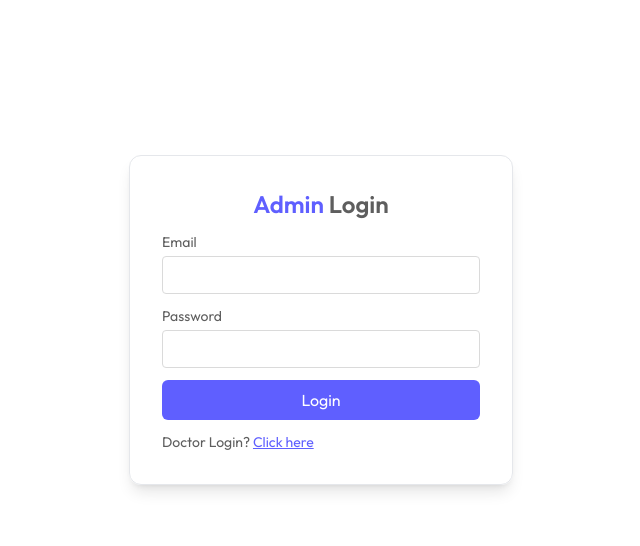
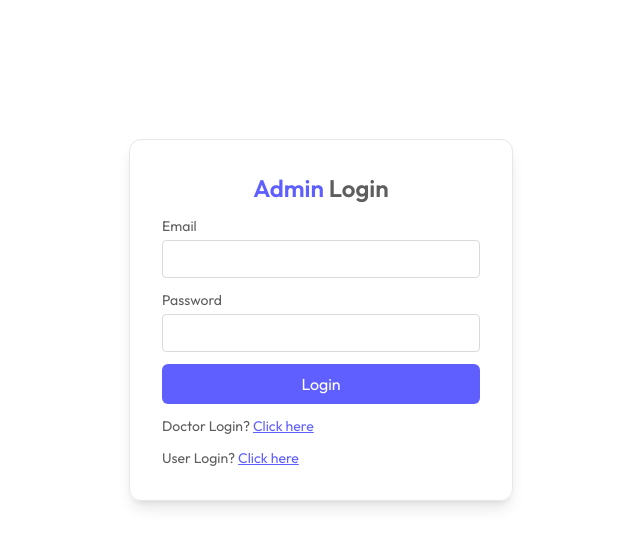
Before and after one commit to chiragsingh4560/Prescripto, a React (Vite) app in the folder admin/: page /doctor-profile in a window 1280 px wide. Shown: the top 546 px of the page, without its empty margins (319-959 px from the left). Built offline with nearby package versions, Linux system fonts and the light colour scheme; no server answers.

Commit message:
Update Login.jsx

```diff
--- a/admin/src/pages/Login.jsx
+++ b/admin/src/pages/Login.jsx
@@ -11,7 +11,7 @@ const Login = () => {
   const [email, setEmail] = useState("");
   const [password, setPassword] = useState("");
 
-  const { setAdminToken, backendUrl } = useContext(AdminContext);
+  const { setAdminToken, backendUrl, frontendUrl } = useContext(AdminContext);
 
   const { setDoctorToken } = useContext(DoctorContext);
 
@@ -47,6 +47,10 @@ const Login = () => {
       toast.error(error.message);
       console.log(error);
     }
+  };
+
+  const navigateToUserLogin = () => {
+    window.location.assign(frontendUrl); // This will navigate to the admin URL correctly
   };
 
   return (
@@ -103,6 +107,15 @@ const Login = () => {
             </span>
           </p>
         )}
+        <p>
+          User Login?{" "}
+          <span
+            className="text-primary underline cursor-pointer"
+            onClick={navigateToUserLogin}
+          >
+            Click here
+          </span>
+        </p>
       </div>
     </form>
   );
```
